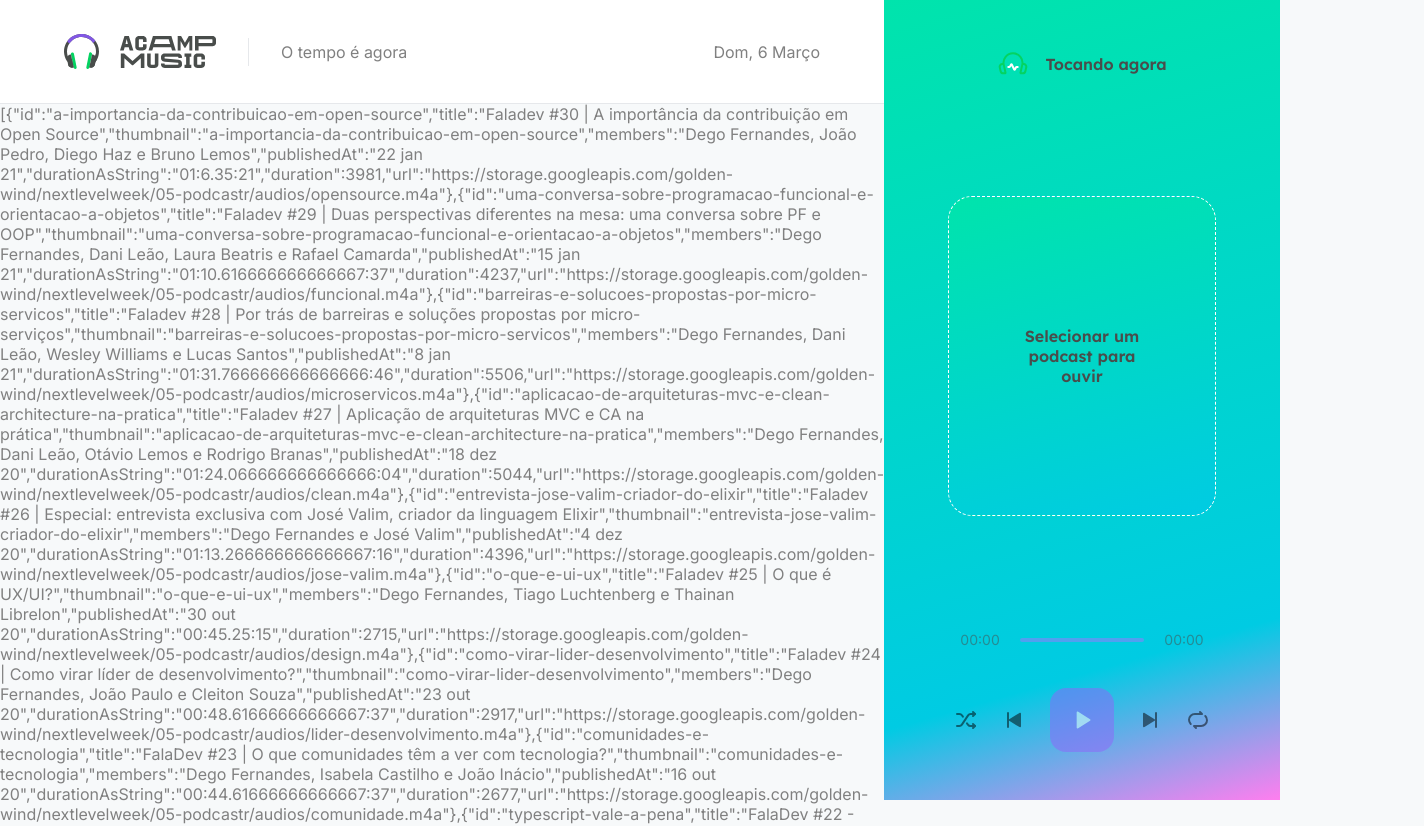
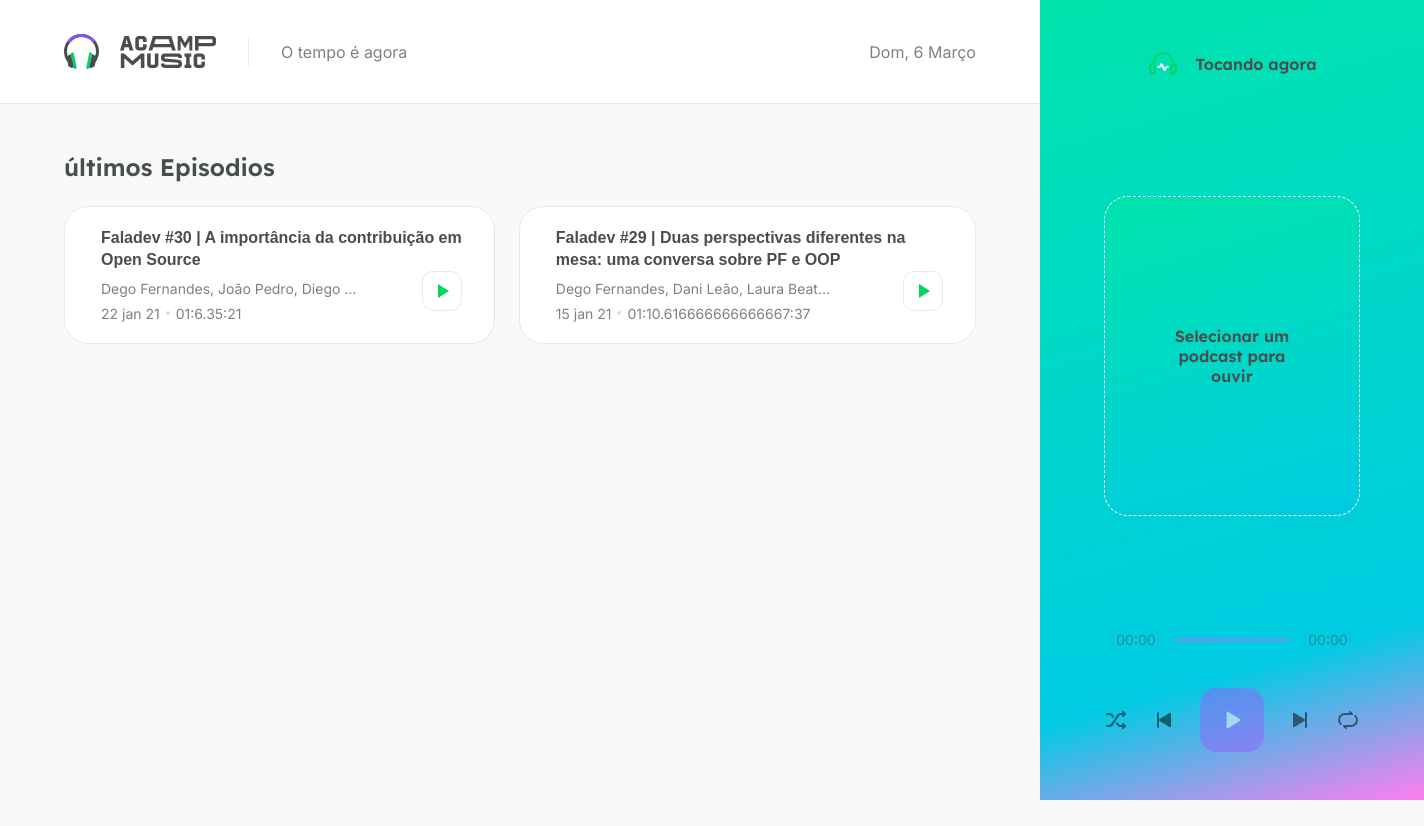
Before and after one commit to Lucaslimasz/podcastr-nlw-5, a Next.js app: page / in a window 1280 px wide. Shown: the top 826 px of the page, 1424 px wide, since content can reach past the window. After the commit the page ends 800 px from the top, so only its background shows below. Built offline with nearby package versions, Linux system fonts and the light colour scheme; data requests are answered from the project's data file; grey boxes are pictures that could not be loaded.

Commit message:
lastest Episodes in Home

```diff
--- a/next.config.js
+++ b/next.config.js
@@ -1,6 +1,9 @@
 /** @type {import('next').NextConfig} */
 const nextConfig = {
   reactStrictMode: true,
+  images: {
+    domains: ['storage.googleapis.com'],
+  }
 }
 
 module.exports = nextConfig
--- a/package.json
+++ b/package.json
@@ -12,6 +12,7 @@
   "dependencies": {
     "axios": "^0.26.0",
     "date-fns": "^2.28.0",
+    "json-server": "^0.17.0",
     "next": "12.1.0",
     "react": "17.0.2",
     "react-dom": "17.0.2",
--- /dev/null
+++ b/src/pages/home.module.scss
@@ -0,0 +1,172 @@
+.homepage {
+  padding: 0 4rem;
+  height: calc(100vh - 6.5rem);
+  overflow-y: scroll;
+
+  h2 {
+    margin-top: 3rem;
+    margin-bottom: 1.5rem;
+  }
+}
+
+.latestEpisodes {
+  ul {
+    list-style: none;
+    display: grid;
+    grid-template-columns: repeat(2, 1fr);
+    gap: 1.5rem;
+
+    li {
+      background: var(--white);
+      border: 1px solid var(--gray-100);
+      padding: 1.25rem;
+      border-radius: 1.5rem;
+      position: relative;
+
+      display: flex;
+      align-items: center;
+
+      img {
+        width: 6rem;
+        height: 6rem;
+        border-radius: 1rem;
+      }
+
+      .episodeDetails {
+        flex: 1;
+        margin-left: 1rem;
+
+        a {
+          display: block;
+          color: var(--gray-800);
+          font-family: Lexand, sans-serif;
+          font-weight: 600;
+          text-decoration: none;
+          line-height: 1.4rem;
+
+          &:hover {
+            text-decoration: underline;
+          }
+        }
+
+        p {
+          font-size: 0.875rem;
+          margin-top: 0.5rem;
+          max-width: 70%;
+          white-space: nowrap;
+          overflow: hidden;
+          text-overflow: ellipsis;
+        }
+
+        span {
+          display: inline-block;
+          margin-top: 0.5rem;
+          font-size: 0.875rem;
+
+          &:last-child {
+            margin-left: 0.5rem;
+            padding-left: 0.5rem;
+            position: relative;
+
+            &::before {
+              content: "";
+              width: 4px;
+              height: 4px;
+              border-radius: 2px;
+              background: #DDD;
+              position: absolute;
+              left: 0;
+              top: 50%;
+              transform: translate(-50%, -50%)
+            }
+          }
+        }
+      }
+
+      button {
+        position: absolute;
+        right: 2rem;
+        bottom: 2rem;
+
+        width: 2.5rem;
+        height: 2.5rem;
+        background: var(--white);
+        border: 1px solid var(--gray-100);
+        border-radius: 0.675rem;
+        font-size: 0;
+        transition: filter 0.2s;
+
+        img {
+          width: 1.5rem;
+          height: 1.5rem;
+        }
+
+        &:hover {
+          filter: brightness(0.95)
+        }
+      }
+    }
+  }
+}
+
+.allEpisodes {
+  padding-bottom: 2rem;
+
+  table {
+    width: 100%;
+
+    th, td {
+      padding: 0.75rem 1rem;
+      border-bottom: 1px solid var(--gray-100);
+    }
+
+    th {
+      color: var(--gray-200);
+      text-transform: uppercase;
+      font: 500 0.75rem Lexand, sans-serif;
+      text-align: left;
+    }
+
+    td {
+      font-size: 0.875rem;
+
+      img {
+        width: 2.5rem;
+        height: 2.5rem;
+        border-radius: 0.5rem;
+      }
+
+      a {
+        color: var(--gray-800);
+        font-family: Lexand, sans-serif;
+        font-weight: 600;
+        text-decoration: none;
+        line-height: 1.4rem;
+        font-size: 1rem;
+
+        &:hover {
+          text-decoration: underline;
+        }
+      }
+
+      button {
+        width: 2rem;
+        height: 2rem;
+        background: var(--white);
+        border: 1px solid var(--gray-100);
+        border-radius: 0.5rem;
+        font-size: 0;
+        transition: filter 0.2s;
+
+        img {
+          width: 1.25rem;
+          height: 1.25rem;
+        }
+
+        &:hover {
+          filter: brightness(0.95)
+        }
+      }
+    }
+  }
+}
--- a/src/pages/index.tsx
+++ b/src/pages/index.tsx
@@ -1,17 +1,21 @@
 import { GetStaticProps } from "next";
+import Image from "next/image";
+
 import { format, parseISO } from "date-fns";
 import ptBR from "date-fns/locale/pt-BR";
 
 import api from "../config/api";
 import { convertDurationToTimeString } from "../utils/convertDurationToTimeString";
+import styles from "./home.module.scss";
 
 interface Episodes {
   id: string;
   title: string;
   members: string;
-  published_at: string;
+  publishedAt: string;
   thumbnail: string;
   description: string;
+  durationAsString: string;
   file: {
     url: string;
     type: string;
@@ -20,11 +24,46 @@
 }
 
 interface HomeProps {
-  episodes: Episodes[];
+  latestEpisodes: Episodes[];
+  allEpisodes: Episodes[];
 }
 
-export default function Home({ episodes }: HomeProps) {
-  return <div>{JSON.stringify(episodes)}</div>;
+export default function Home({ latestEpisodes, allEpisodes }: HomeProps) {
+  return (
+    <div className={styles.homepage}>
+      <section className={styles.latestEpisodes}>
+        <h2>últimos Episodios</h2>
+
+        <ul>
+          {latestEpisodes.map((episode) => {
+            return (
+              <li key={episode.id}>
+                <Image
+                  width={192}
+                  height={192}
+                  src={episode.thumbnail}
+                  alt={episode.title}
+                  objectFit='cover'
+                />
+
+                <div className={styles.episodeDetails}>
+                  <a href="">{episode.title}</a>
+                  <p>{episode.members}</p>
+                  <span>{episode.publishedAt}</span>
+                  <span>{episode.durationAsString}</span>
+                </div>
+
+                <button>
+                  <img src="/play-green.svg" alt="Tocar Episodio" />
+                </button>
+              </li>
+            );
+          })}
+        </ul>
+      </section>
+      <section className={styles.allEpisodes}></section>
+    </div>
+  );
 }
 
 export const getStaticProps: GetStaticProps = async () => {
@@ -40,7 +79,7 @@
     return {
       id: episode.id,
       title: episode.title,
-      thumbnail: episode.id,
+      thumbnail: episode.thumbnail,
       members: episode.members,
       publishedAt: format(parseISO(episode.published_at), "d MMM yy", {
         locale: ptBR,
@@ -53,9 +92,13 @@
     };
   });
 
+  const latestEpisodes = episodes.slice(0, 2);
+  const allEpisodes = episodes.slice(2, episodes.length);
+
   return {
     props: {
-      episodes: episodes,
+      latestEpisodes,
+      allEpisodes,
     },
     revalidate: 60 * 60 * 8, // 8 hours
   };
```
Also changed, not shown: .eslintrc.json (deleted), 1 other file (tests, documents, lock files or other folders).
